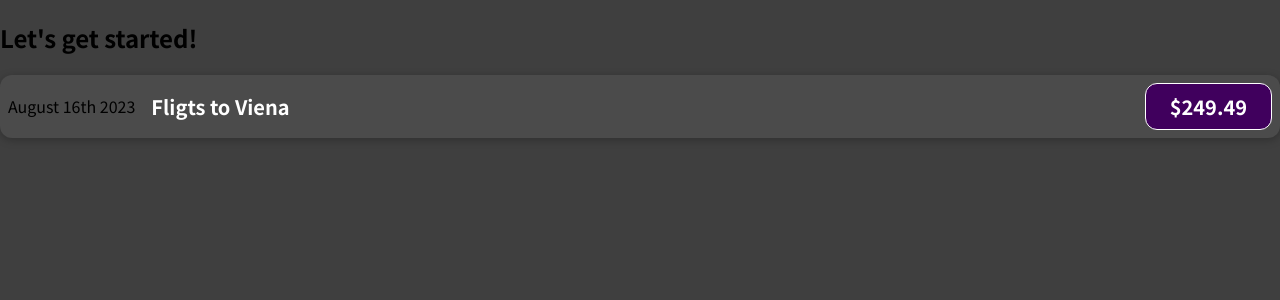
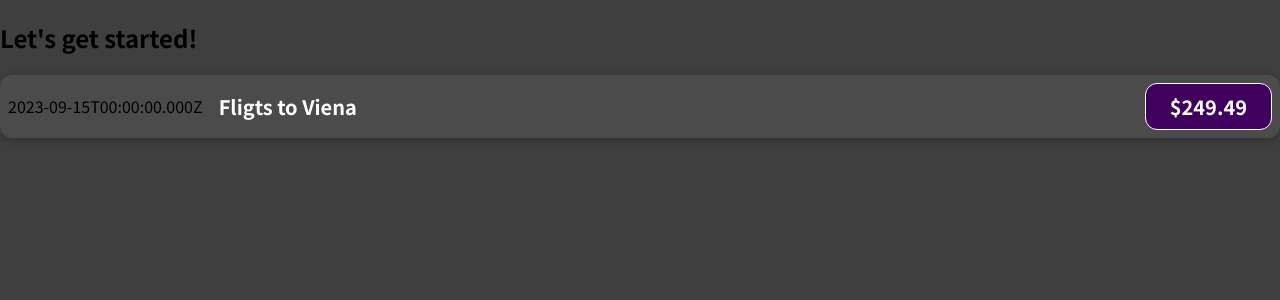
Before and after one commit to Mila2999/Project, a JavaScript app: page / in a window 1280 px wide. Shown: the top 300 px of the page. Built offline with nearby package versions, Linux system fonts and the light colour scheme.

Commit message:
Outputting dynamic data

```diff
--- a/src/components/ExpenseItem.js
+++ b/src/components/ExpenseItem.js
@@ -1,11 +1,14 @@
 import './ExpenseItem.css';
 function ExpenseItem() {
+  const expenseDate = new Date(2023, 8, 15);
+  const expenseTitle = 'Fligts to Viena';
+  const expenseAmount = 249.49;
   return (
     <div className="expense-item">
-      <div> August 16th 2023</div>
+      <div> {expenseDate.toISOString()}</div>
       <div className="expense-item__description">
-        <h2>Fligts to Viena</h2>
-        <div className="expense-item__price">$249.49</div>
+        <h2>{expenseTitle}</h2>
+        <div className="expense-item__price">${expenseAmount}</div>
       </div>
     </div>
   );
```
